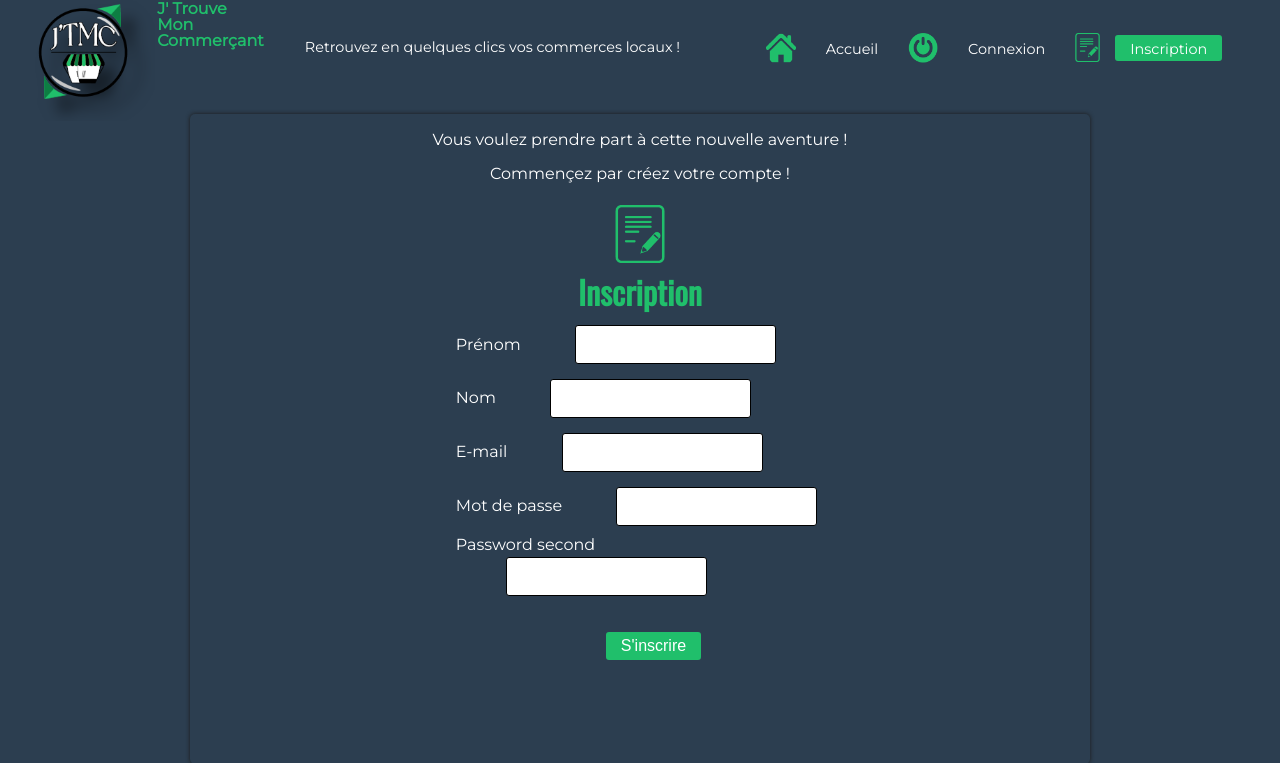
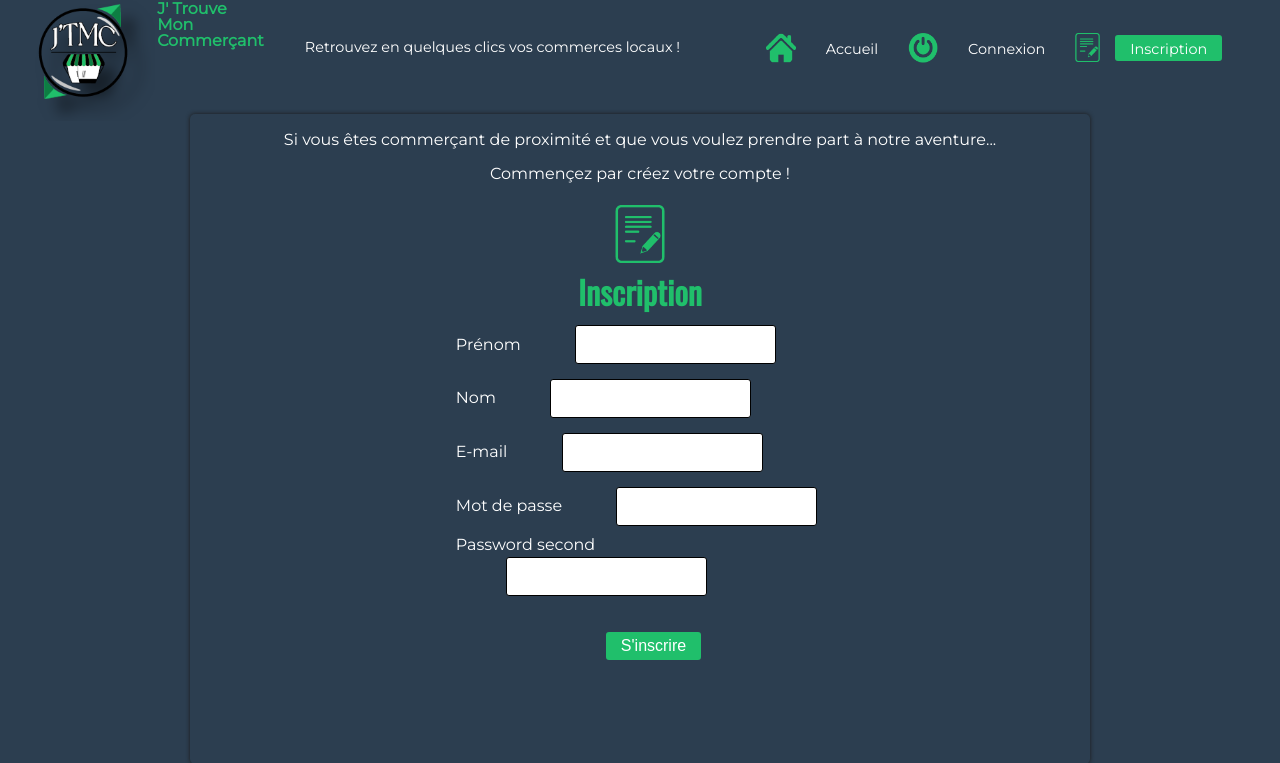
Before and after one commit to laurasullyalexandrine/JTMC, a Symfony app: template templates/register/index.html.twig in a window 1280 px wide. Shown: the part 16-779 px from the top of the page. Run offline with Twig, Linux system fonts and the light colour scheme; the template is opened without the code that fills it, so the values that code supplies are empty; form fields are guessed from the names that the template uses; some libraries are stand-ins or nearby versions.

Commit message:
modification css

```diff
--- a/public/css/style.css
+++ b/public/css/style.css
@@ -808,6 +808,7 @@ a.menu-search-link:hover {
 /* --------------- Nav common ---------------*/
 
 .alert {
+    color: #38ada9;
     margin: 1% 0;
     text-align: center;
     font-size: 1.1em;
--- a/src/Controller/RegisterController.php
+++ b/src/Controller/RegisterController.php
@@ -40,7 +40,7 @@ class RegisterController extends AbstractController
             $this->entityManager->persist($user);
             $this->entityManager->flush();
 
-            $this->addFlash('succes', 'Votre compte a bien été créé, Vous pouvez vous connecter');
+            $this->addFlash('succes', 'Votre compte a bien été créé, Vous pouvez dès à présent vous connecter');
 
             return $this->redirectToRoute('app_login');
 
--- a/templates/register/index.html.twig
+++ b/templates/register/index.html.twig
@@ -8,7 +8,7 @@
 {% block body %}
 
 <div class="container-account-reg">
-   <p class="paraph-hook-reg">Vous voulez prendre part à cette nouvelle aventure !</p>
+   <p class="paraph-hook-reg">Si vous êtes commerçant de proximité et que vous voulez prendre part à notre aventure...</p>
    <p class="paraph-hook-reg">Commençez par créez votre compte !</p>
    <img class="icon-picture-reg" src="/images/register.png" width="50px" alt="icon-inscription">
    <h1 class="title-account">Inscription</h1>
```
